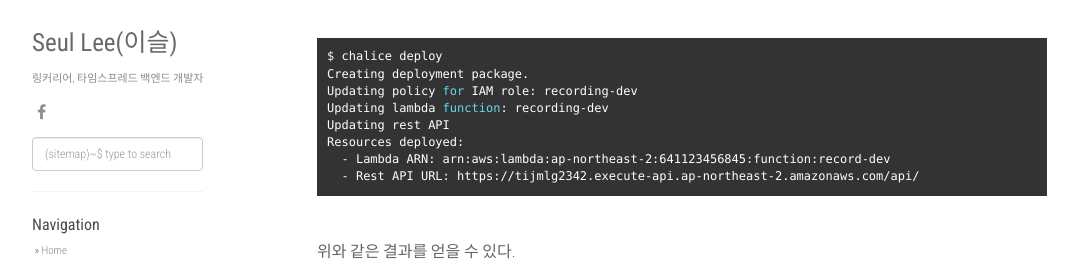
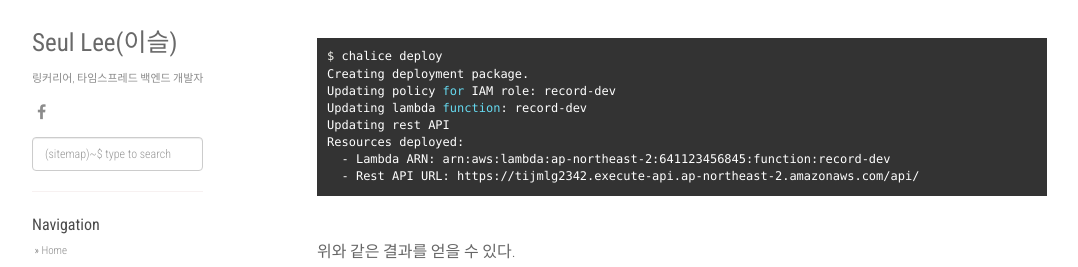
Before and after one commit to lee-seul/lee-seul.github.com, a Jekyll site: the page built from _posts/2018-05-13-python-serverless-microframework-02.markdown, in a window 1280 px wide and 900 px high, scrolled down 1550 px. Shown: the part 176-443 px from the top of the window, without its empty margins (53-1131 px from the left). Built offline with Jekyll 4.4.1, drawn with Linux system fonts in a browser that asks for light colours; nearby versions of some CDN libraries; comment, search, counter and statistics services are not loaded.

Commit message:
일부 내용 수정

````diff
--- a/_posts/2018-05-13-python-serverless-microframework-02.markdown
+++ b/_posts/2018-05-13-python-serverless-microframework-02.markdown
@@ -115,8 +115,8 @@ AWS Credential은 아래 링크 글을 따라하면 된다.
 ```shell
 $ chalice deploy
 Creating deployment package.
-Updating policy for IAM role: recording-dev
-Updating lambda function: recording-dev
+Updating policy for IAM role: record-dev
+Updating lambda function: record-dev
 Updating rest API
 Resources deployed:
   - Lambda ARN: arn:aws:lambda:ap-northeast-2:641123456845:function:record-dev
--- a/_posts/2018-05-17-python-serverless-microframework-07.markdown
+++ b/_posts/2018-05-17-python-serverless-microframework-07.markdown
@@ -151,7 +151,7 @@ def check_authorization(request):
         'auth_key': auth_key
     }
 
-    user = db.get_item('recording', 'user', query_item)
+    user = db.get_item('record_user', query_item)
     return user
 
 
````
